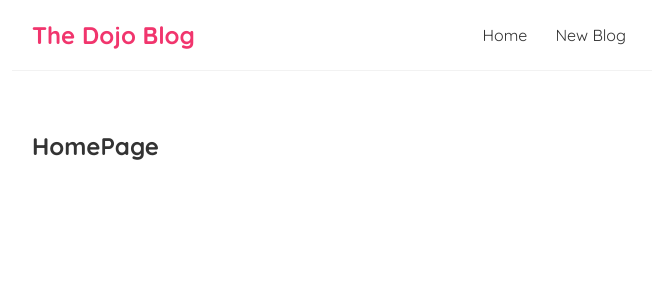
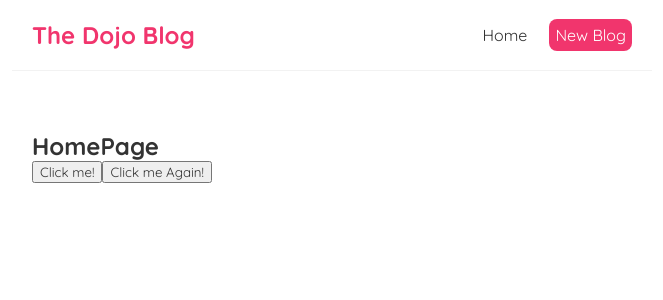
Before and after one commit to NXWBAH/dojo-blog, a React (Create React App) app: page / in a window 1280 px wide. Shown: the top 300 px of the page, without its empty margins (308-971 px from the left). Built offline with nearby package versions, Linux system fonts and the light colour scheme.

Commit message:
Click events

```diff
--- a/src/Home.js
+++ b/src/Home.js
@@ -1,9 +1,29 @@
 const Home = () => {
+	const handleClick = () => {
+		console.log('Hello Ninjas');
+	};
+
+	const handleClickAgain = (name) => {
+		console.log('Hello' + name);
+	};
+
 	return (
 		<div className='home'>
 			<h2>HomePage</h2>
+			<button onClick={handleClick}>Click me!</button>
+
+			<button
+				onClick={() => {
+					handleClickAgain('mario');
+				}}>
+				Click me Again!
+			</button>
 		</div>
 	);
 };
 
+// Note: We don't want to invoke the function handleClick.
+// If we do handleClick(), the function would run at runtime as opposed to running when the button is clicked.
+// the second button is an anonymous button that redirects to another function. This is used when you have variables that you want to pass in
+
 export default Home;
--- a/src/Navbar.js
+++ b/src/Navbar.js
@@ -4,10 +4,16 @@ const navbar = () => {
 			<h1>The Dojo Blog</h1>
 			<div className='links'>
 				<a href='/'>Home</a>
-				<a href='/crate'>New Blog</a>
+				<a
+					href='/create'
+					style={{ color: 'white', backgroundColor: '#f1356d', borderRadius: '8px' }}>
+					New Blog
+				</a>
 			</div>
 		</nav>
 	);
 };
 
+// Style {{}} = Outer means Dynamic Value, Inner means JS object
+
 export default navbar;
```
